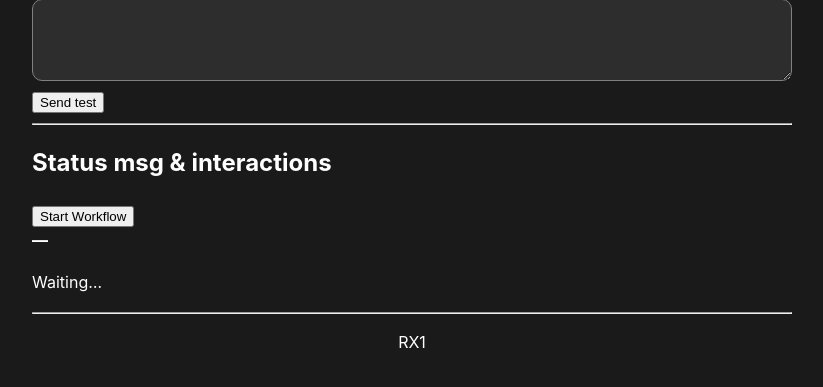
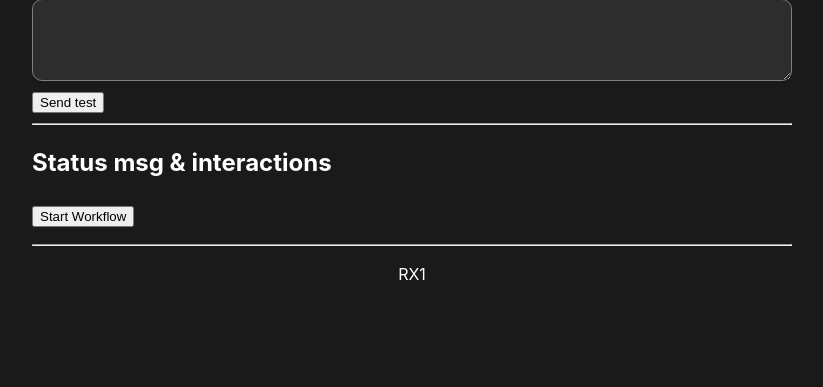
Before and after one commit to holaneu/rx1, a Flask app: page / in a window 1280 px wide. Shown: the part 173-560 px from the top of the page, without its empty margins (228-1051 px from the left). Run offline with Flask 3, Linux system fonts and the light colour scheme.

Commit message:
working version

```diff
--- a/backend/app.py
+++ b/backend/app.py
@@ -50,7 +50,8 @@ def cont():
         # Signal SSE stream to close
         status_queues[task_id].put(None)
         task_gens.pop(task_id, None)
-        return jsonify({"action": "done", "result": getattr(e, "value", None)})
+        #return jsonify({"action": "done", "result": getattr(e, "value", None), "task_id": task_id})
+        return jsonify({"action": "workflow_done", "message": getattr(e, "value", None), "task_id": task_id})
 
 @app.route("/status/stream")
 def status_stream():
@@ -63,7 +64,7 @@ def status_stream():
             msg = q.get()          # block until next status or None
             if msg is None:
                 break              # generator finished
-            payload = {"action": "status", "message": msg}
+            payload = {"action": "status", "message": msg, "task_id": task_id}
             yield f"data: {json.dumps(payload)}\n\n"
     return Response(event_stream(), mimetype="text/event-stream")
 
--- a/backend/static/css/styles.css
+++ b/backend/static/css/styles.css
@@ -40,3 +40,8 @@ textarea, input[type="text"] {
   background-color: var(--bg-secondary);
   color: var(--text-primary);
 }
+
+.message {
+  border-bottom: 1px solid var(--text-secondary);
+  padding: 10px;
+}
--- a/backend/static/js/main.js
+++ b/backend/static/js/main.js
@@ -4,6 +4,7 @@ let taskId, es;
 const domButtonSendTest = document.getElementById('buttonSendTest');
 const domTextareaTest = document.getElementById('textareaTest');
 const domResponseTest = document.getElementById('responseTest');
+const domResponseBox = document.getElementById('responseBox');
 
 // functions
 async function sendTest() {
@@ -28,8 +29,9 @@ async function sendTest() {
     es.onmessage = e => {
         const msg = JSON.parse(e.data);
         console.log('SSE message:', msg);
-        document.getElementById('status-title').innerText = msg.message.title;
-        document.getElementById('status-body').innerText  = msg.message.body;
+        domResponseBox.innerHTML += `<div class="message"><pre>${JSON.stringify(msg, null, 2)}</pre></div>`;
+        //document.getElementById('status-title').innerText = msg.message.title;
+        //document.getElementById('status-body').innerText  = msg.message.body;
     };
     es.onerror = () => console.error('SSE error');
 };
@@ -49,8 +51,9 @@ function handleMsg(msg) {
         document.getElementById('prompt').innerText = msg.message;
         document.getElementById('confirmBtn').style.display = 'inline-block';
     }
-    else if (msg.action === 'done') {
-        document.getElementById('prompt').innerText = '🎉 ' + msg.result;
+    else if (msg.action === 'workflow_done') {
+        //document.getElementById('prompt').innerText = '🎉 ' + msg.result;
+        domResponseBox.innerHTML += `<div class="message"><pre>${JSON.stringify(msg, null, 2)}</pre></div>`;
         document.getElementById('confirmBtn').style.display = 'none';
         if (es) es.close();
     }
--- a/backend/templates/index.html
+++ b/backend/templates/index.html
@@ -31,21 +31,10 @@
         <div class="form-row">
             <button id="startBtn">Start Workflow</button>
         </div>
-        <div class="form-row">
-            <div id="response"></div>
-        </div>
-        <div class="form-row"></div>
-
-
-
-
-        <strong id="status-title">—</strong>
-        <p id="status-body">Waiting…</p>
+        <div id="responseBox"></div>
 
         <p id="prompt"></p>
         <button id="confirmBtn" style="display:none;">Continue</button>
-
-
 
     </main>
 
--- a/backend/workflows.py
+++ b/backend/workflows.py
@@ -41,7 +41,10 @@ def test1(task_id):
         "body": "Workflow completed successfully."
     })
 
-    return "All done!"
+    return {
+        "status": "success",
+        "data":  f"Processed {len(data)} items."
+    }
 
 
 # ----------------------
```
